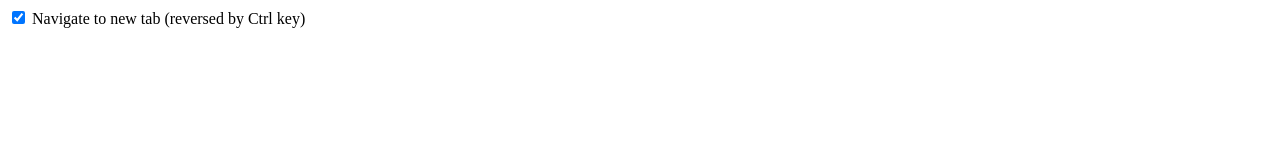
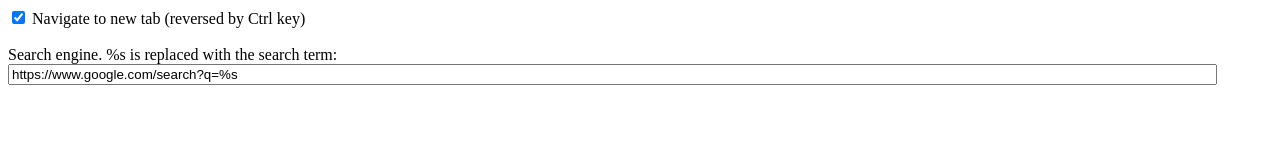
Before and after one commit to DovieW/middle-click-search, a browser extension: page options.html in a window 1280 px wide. Drawn offline with Linux system fonts and the light colour scheme.

Commit message:
add customize search engine

```diff
--- a/options.html
+++ b/options.html
@@ -1,8 +1,14 @@
 <!DOCTYPE html>
 <html>
-<body style="height: 20px;">
+<body style="height: 70px;">
   <input type="checkbox" id="newTabActive">
   <label for="newTabActive">Navigate to new tab (reversed by Ctrl key)</label>
+  <!-- A text field that takes a URL which represents what will be searched when middle clicked with which search engine etc. %s is replaced with the search text -->
+  <br>
+  <br>
+  <label for="searchEngine">Search engine. %s is replaced with the search term:</label>
+  <input type="text" id="searchEngine" style="width: 95%;" placeholder="https://www.google.com/search?q=%s">
+  <br>
   <!-- <br>
   <br> -->
   <!-- <input type="checkbox" id="preventAutoscroll"> -->
--- a/options.js
+++ b/options.js
@@ -17,6 +17,17 @@ document.addEventListener('DOMContentLoaded', function() {
     // }
   });
 
+  let searchEngine = document.getElementById('searchEngine');
+  chrome.storage.sync.get({searchEngine: 'https://www.google.com/search?q=%s'}, function(data) {
+    if (data.searchEngine === "") {
+      data.searchEngine = 'https://www.google.com/search?q=%s';
+    }
+    searchEngine.value = data.searchEngine;
+  });
+  searchEngine.addEventListener('change', function() {
+    chrome.storage.sync.set({searchEngine: this.value});
+  });
+
   // preventAutoscroll.addEventListener('change', function() {
   //   chrome.storage.sync.set({preventAutoscroll: this.checked});
   // });
```
Also changed, not shown: background.js (+9 -3 lines).
